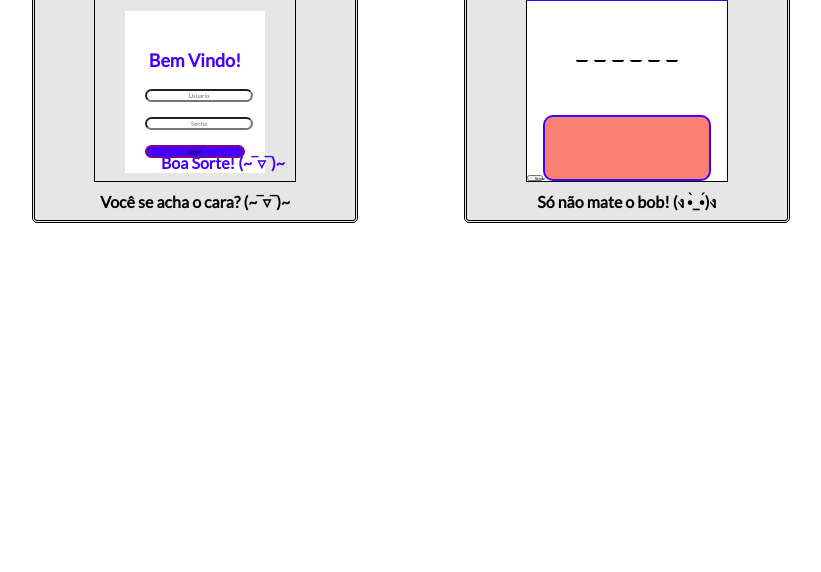
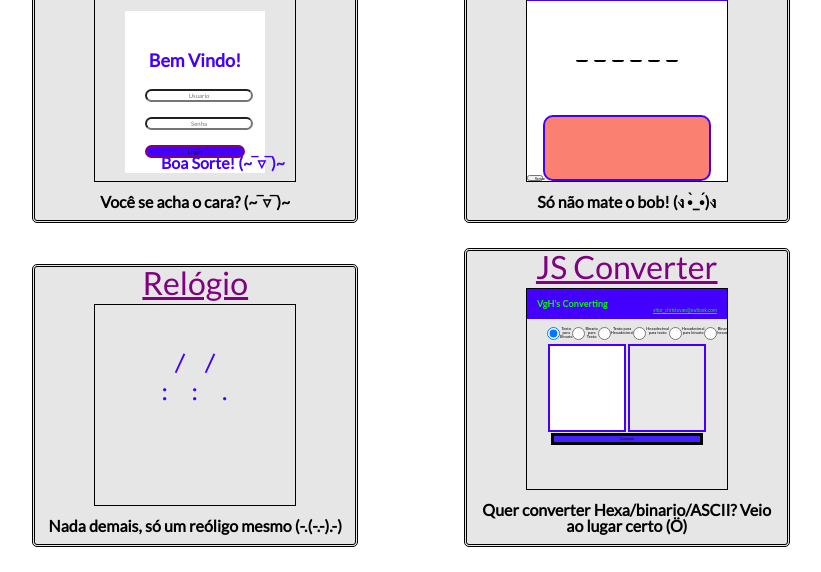
Before and after one commit to AzeraKih/UselessButFunny, a plain HTML site: page index.html in a window 1280 px wide. Shown: the part 586-1158 px from the top of the page, without its empty margins (229-1050 px from the left). Before the commit the page ends 834 px from the top, so only its background shows below. Drawn offline with nearby package versions, Linux system fonts and the light colour scheme.

Commit message:
feat: added clock and converter menu shortcurt

```diff
--- a/index.html
+++ b/index.html
@@ -42,6 +42,20 @@
 			</div>
 			<span>Só não mate o bob! (ง •̀_•́)ง</span>
 		</div>
+		<div class="container">
+			<a href="Clock/index.html">Relógio</a>
+			<div>
+				<iframe src="Clock/index.html" name=Destaques width=200 marginwidth="0" height=200 marginheight="0" align="top" scrolling=no frameBorder=0 hspace="0" vspace="0" allowtransparency="true"></iframe>
+			</div>
+			<span>Nada demais, só um reóligo mesmo  (-.(-.-).-)</span>
+		</div>
+		<div class="container">
+			<a href="Convert/index.html">JS Converter</a>
+			<div>
+				<iframe src="Convert/index.html" name=Destaques width=200 marginwidth="0" height=200 marginheight="0" align="top" scrolling=no frameBorder=0 hspace="0" vspace="0" allowtransparency="true"></iframe>
+			</div>
+			<span>Quer converter Hexa/binario/ASCII? Veio ao lugar certo  (Ö)</span>
+		</div>
 	</main>
 	<footer></footer>
 </body>
```
